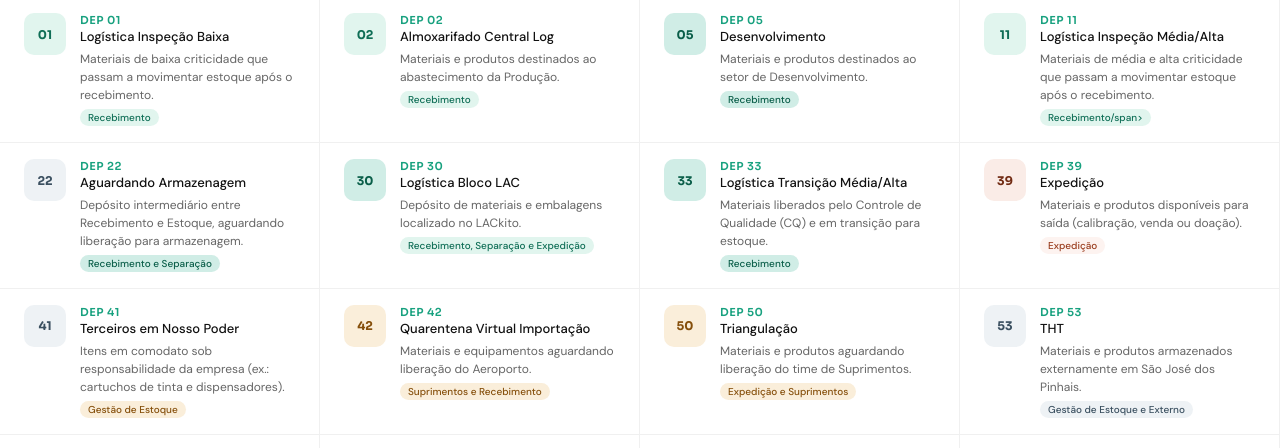
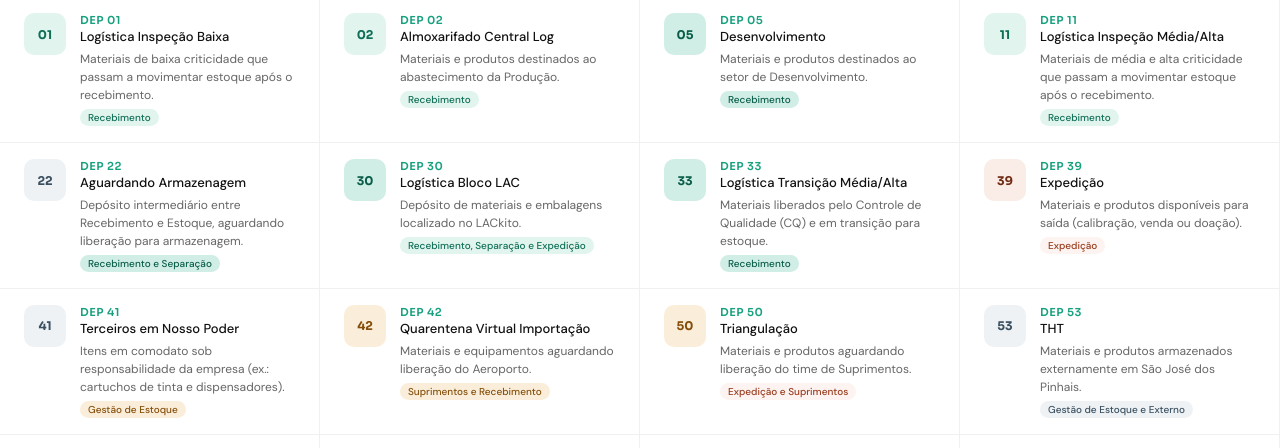
Before and after one commit to Starkyokodera/Mapa-de-Dep-sitos-Log-stica, a plain HTML site: page index.html in a window 1280 px wide. Shown: the part 260-708 px from the top of the page. Drawn offline with Linux system fonts and the light colour scheme.

Commit message:
Fix HTML span tag closing syntax

```diff
--- a/index.html
+++ b/index.html
@@ -257,7 +257,7 @@
         <div class="dep-code">DEP 11</div>
         <div class="dep-name">Logística Inspeção Média/Alta</div>
         <div class="dep-desc">Materiais de média e alta criticidade que passam a movimentar estoque após o recebimento.</div>
-        <span class="category-tag tag-operacional">Recebimento/span>
+        <span class="category-tag tag-operacional">Recebimento</span>
       </div>
     </div>
 
@@ -327,7 +327,7 @@
         <div class="dep-code">DEP 50</div>
         <div class="dep-name">Triangulação</div>
         <div class="dep-desc">Materiais e produtos aguardando liberação do time de Suprimentos.</div>
-        <span class="category-tag tag-especial">Expedição e Suprimentos</span>
+        <span class="category-tag tag-expedicao">Expedição e Suprimentos</span>
       </div>
     </div>
 
```
